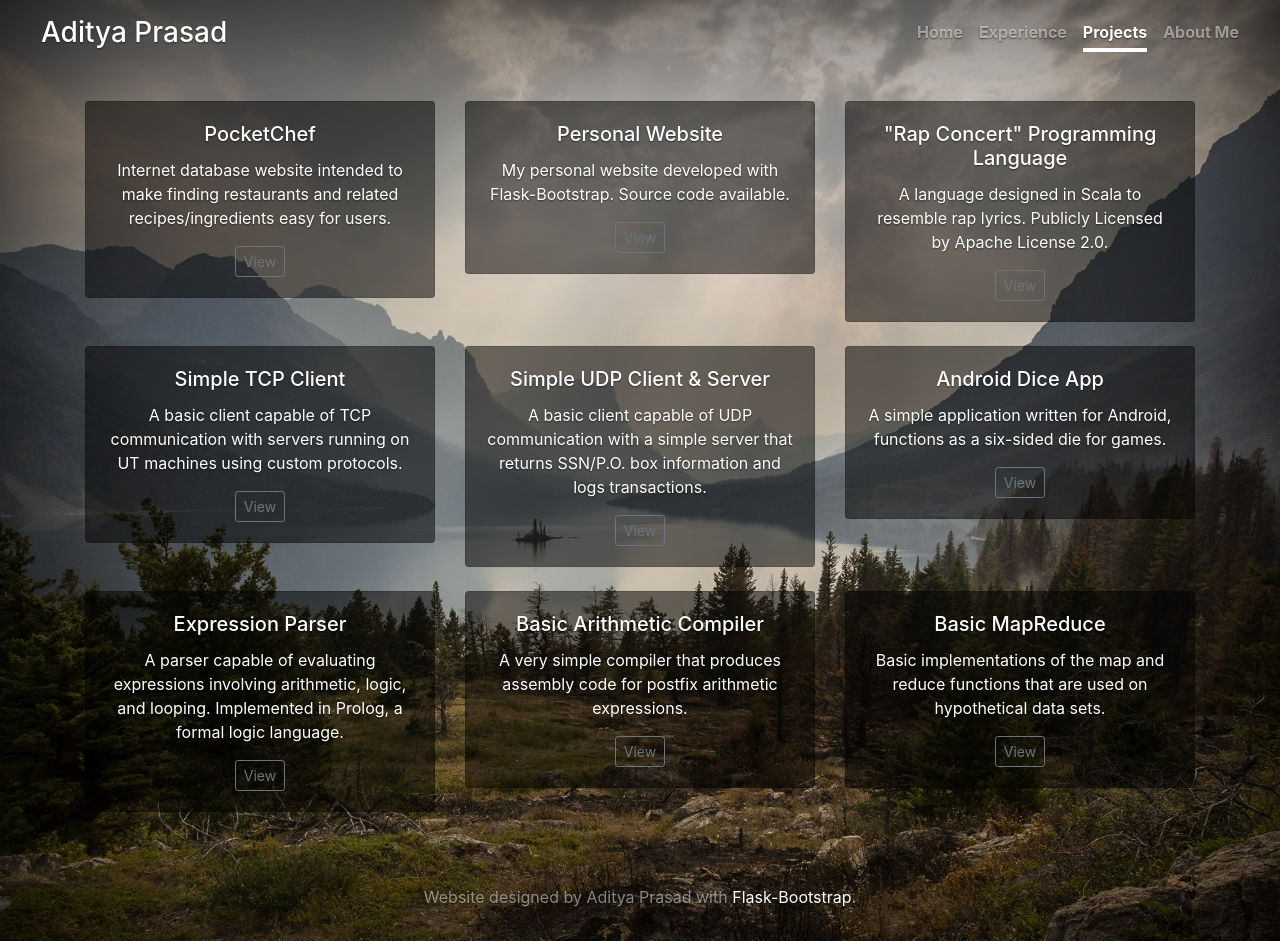
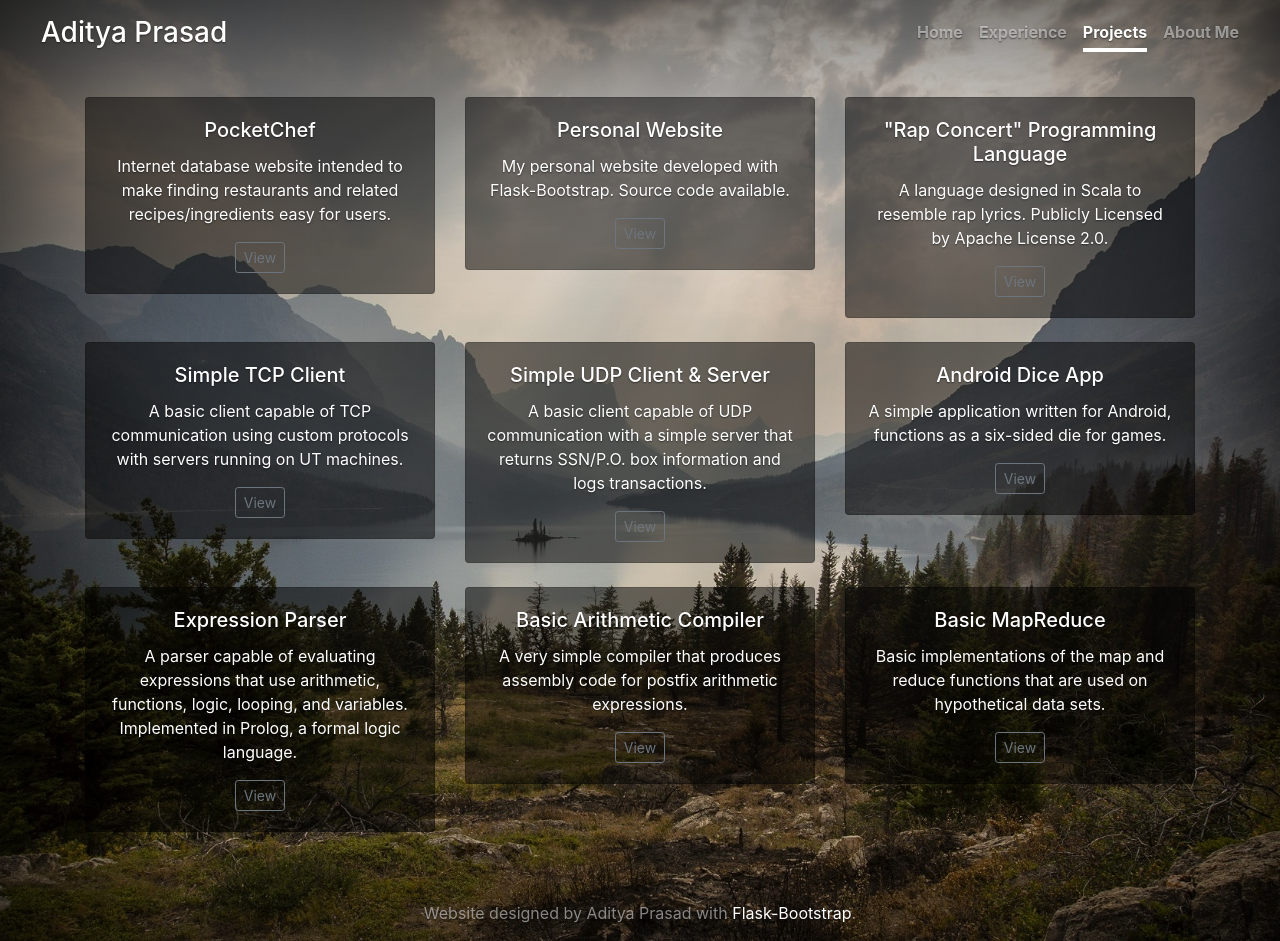
Before and after one commit to AdityaPrasad1/adityaprasad.me, a Flask app: page /projects/ in a window 1280 px wide. Run offline with Flask 2, Linux system fonts and the light colour scheme; some libraries are stand-ins or nearby versions.

Commit message:
fixed some project descriptions

```diff
--- a/app/templates/projects.html
+++ b/app/templates/projects.html
@@ -73,7 +73,7 @@
               <div class="card mb-4 box-shadow card-trans">
                 <div class="card-body">
                   <h5 class="card-title">Simple TCP Client</h5>
-                  <p class="card-text">A basic client capable of TCP communication with servers running on UT machines using custom protocols.</p>
+                  <p class="card-text">A basic client capable of TCP communication using custom protocols with servers running on UT machines.</p>
                   <a href="https://github.com/AdityaPrasad1/Simple-TCP-Client" target="_blank"><button type="button" class="btn btn-sm btn-outline-secondary">View</button></a>
                 </div>
               </div>
@@ -101,7 +101,7 @@
               <div class="card mb-4 box-shadow card-trans">
                 <div class="card-body">
                   <h5 class="card-title">Expression Parser</h5>
-                  <p class="card-text">A parser capable of evaluating expressions involving arithmetic, logic, and looping. Implemented in Prolog, a formal logic language.</p>
+                  <p class="card-text">A parser capable of evaluating expressions that use arithmetic, functions, logic, looping, and variables. Implemented in Prolog, a formal logic language.</p>
                   <a href="https://github.com/AdityaPrasad1/Expression-Parser" target="_blank"><button type="button" class="btn btn-sm btn-outline-secondary">View</button></a>
                 </div>
               </div>
```
